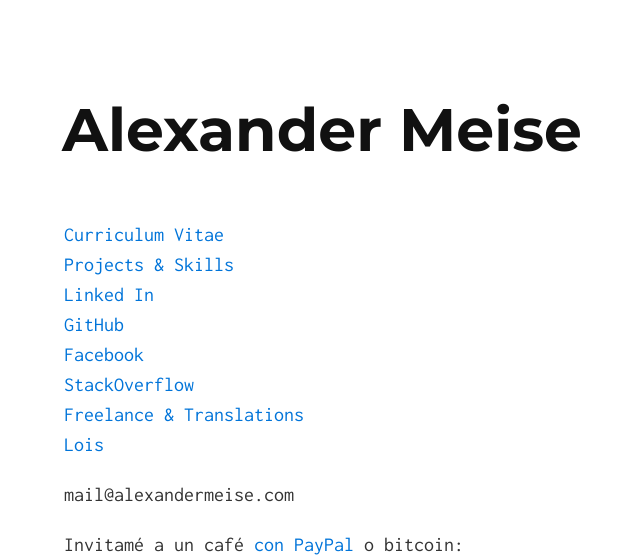
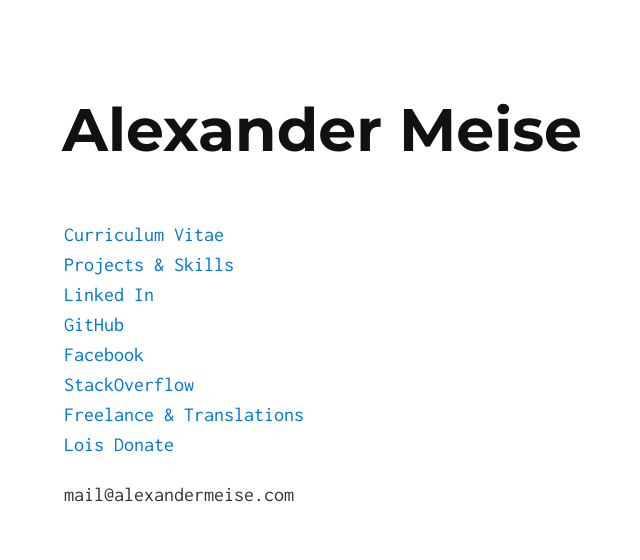
Before and after one commit to alexmeise/alexmeise.github.io, a Jekyll site: the page built from index.md, in a window 1280 px wide. Shown: the top 560 px of the page, without its empty margins (276-916 px from the left). Built offline with Jekyll 4.4.1, drawn with Linux system fonts in a browser that asks for light colours; some of the changed text lies outside the part shown; grey boxes are pictures that could not be loaded.

Commit message:
Update index.md

```diff
--- a/index.md
+++ b/index.md
@@ -9,24 +9,6 @@ layout: default
 [StackOverflow](https://stackoverflow.com/users/1869399/alexander-meise)
 [Freelance & Translations](https://alexmeise.github.io/freelance)
 [Lois](https://www.lois.com)
+[Donate](https://alexmeise.github.io/donate)
 
 mail@alexandermeise.com
-
-
-
-
-
-
-
-
-
-
-
-
-
-
-
-Invitamé a un café [con PayPal](https://www.paypal.me/MeiseVillar) o bitcoin:
-
-![Acepto bitcoin](https://blockchain.info/es/qr?data=13tsoyKGtKv5AvFLbsgGkbzo1SRi8pAESW&size=200)
-13tsoyKGtKv5AvFLbsgGkbzo1SRi8pAESW
```
